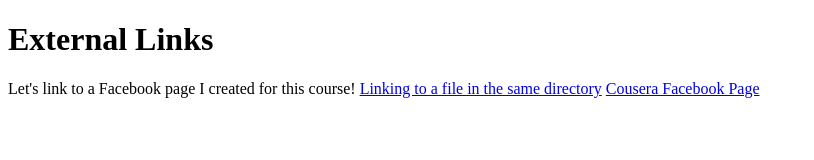
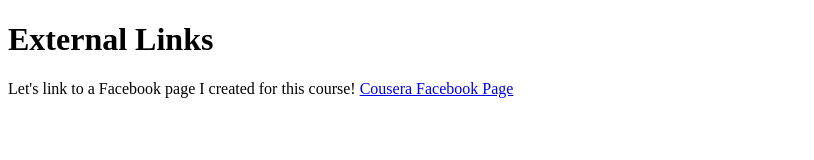
Before and after one commit to eghrudje/webcourse, a plain HTML site: page index.html in a window 1280 px wide. Shown: the whole page, without its empty margins (0-814 px from the left). Drawn offline with Linux system fonts and the light colour scheme.

Commit message:
Update index.html

```diff
--- a/index.html
+++ b/index.html
@@ -10,7 +10,6 @@
     <section>
       <p>
       Let's link to a Facebook page I created for this course!
-      <a href= "same directory.html" title="same directory link">Linking to a file in the same directory</a>
 
       <a href= "http://www.facebook.com/CourseraWebDev" target="_blank" title="Like our page">
         Cousera Facebook Page</a>
```
